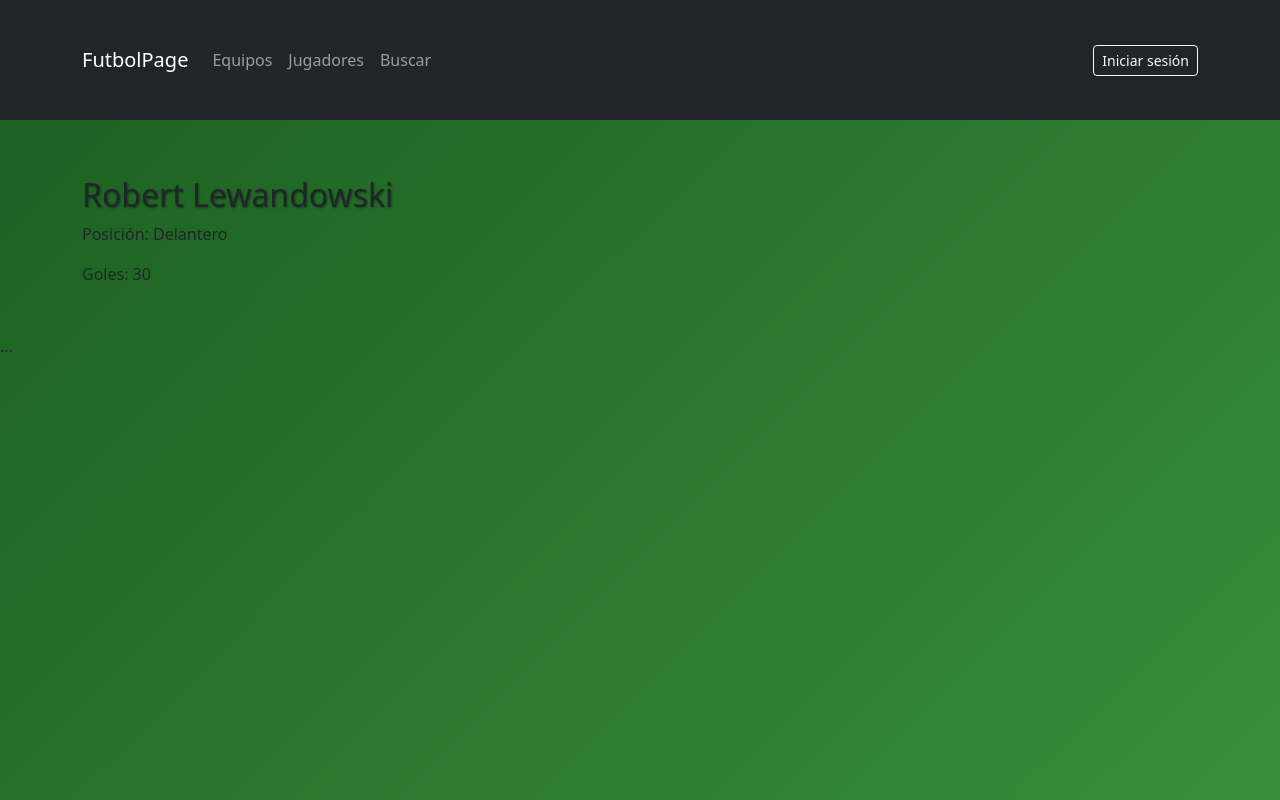
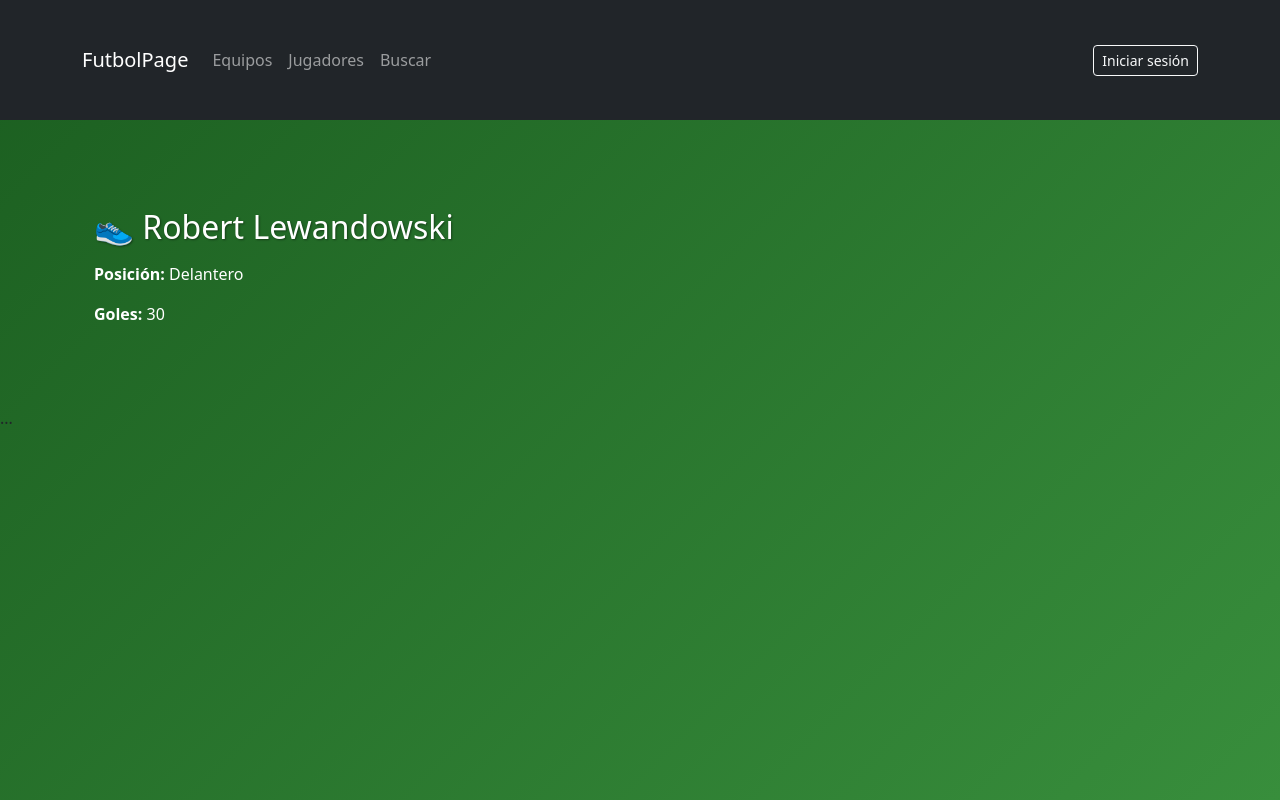
Before and after one commit to eljuanca18/futbolpage, a Next.js app: page /jugador/1 in a window 1280 px wide. Built offline with nearby package versions, Linux system fonts and the light colour scheme; no server answers.

Commit message:
links_jugadores

```diff
--- a/src/app/equipo/[id]/page.tsx
+++ b/src/app/equipo/[id]/page.tsx
@@ -33,11 +33,14 @@ export default function EquipoPage({ params }: { params: { id: string } }) {
       <ul className="list-group">
         {equipo.jugadores.map(j => (
           <li key={j.id} className="list-group-item d-flex justify-content-between">
-            {j.nombre}
+            <Link href={`/jugador/${j.id}`} className="text-success fw-bold text-decoration-none">
+              {j.nombre}
+            </Link>
             <span className="text-muted">{j.posicion}</span>
           </li>
         ))}
       </ul>
+
     </div>
   );
 }
--- a/src/app/jugador/[id]/page.tsx
+++ b/src/app/jugador/[id]/page.tsx
@@ -1,22 +1,18 @@
-import data from "../../../data/datosFutbol.json";
-import { notFound } from "next/navigation";
+'use client';
 
-interface Params {
-  params: {
-    id: string;
-  };
-}
+import data from '@/data/datosFutbol.json';
+import { notFound } from 'next/navigation';
 
-export default function JugadorPage({ params }: Params) {
+export default function JugadorPage({ params }: { params: { id: string } }) {
   const jugador = data.flatMap(e => e.jugadores).find(j => j.id === parseInt(params.id));
 
   if (!jugador) return notFound();
 
   return (
-    <div>
-      <h2>{jugador.nombre}</h2>
-      <p>Posición: {jugador.posicion}</p>
-      <p>Goles: {jugador.goles}</p>
+    <div className="container text-white">
+      <h2 className="mb-3">👟 {jugador.nombre}</h2>
+      <p><strong>Posición:</strong> {jugador.posicion}</p>
+      <p><strong>Goles:</strong> {jugador.goles}</p>
     </div>
   );
 }
```
